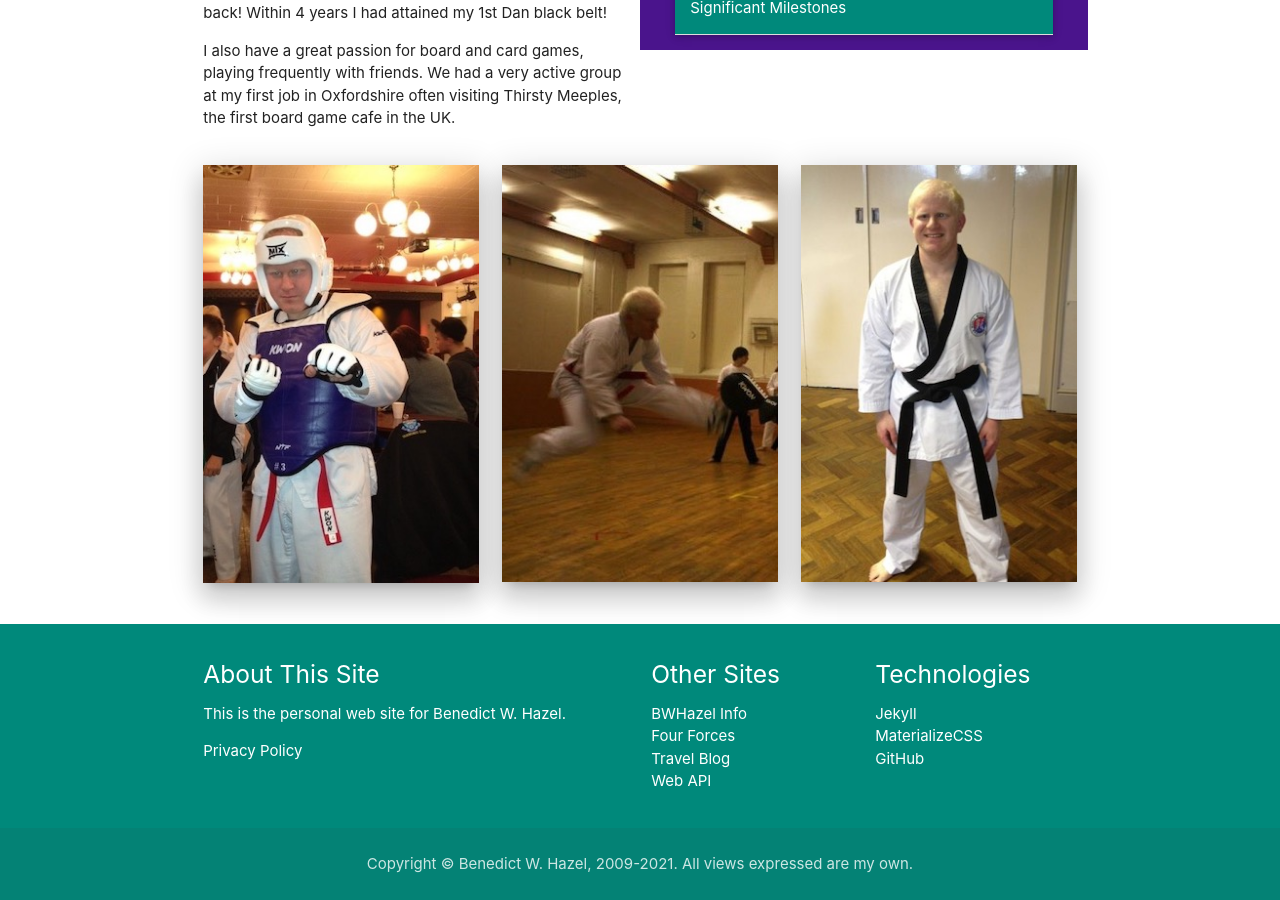
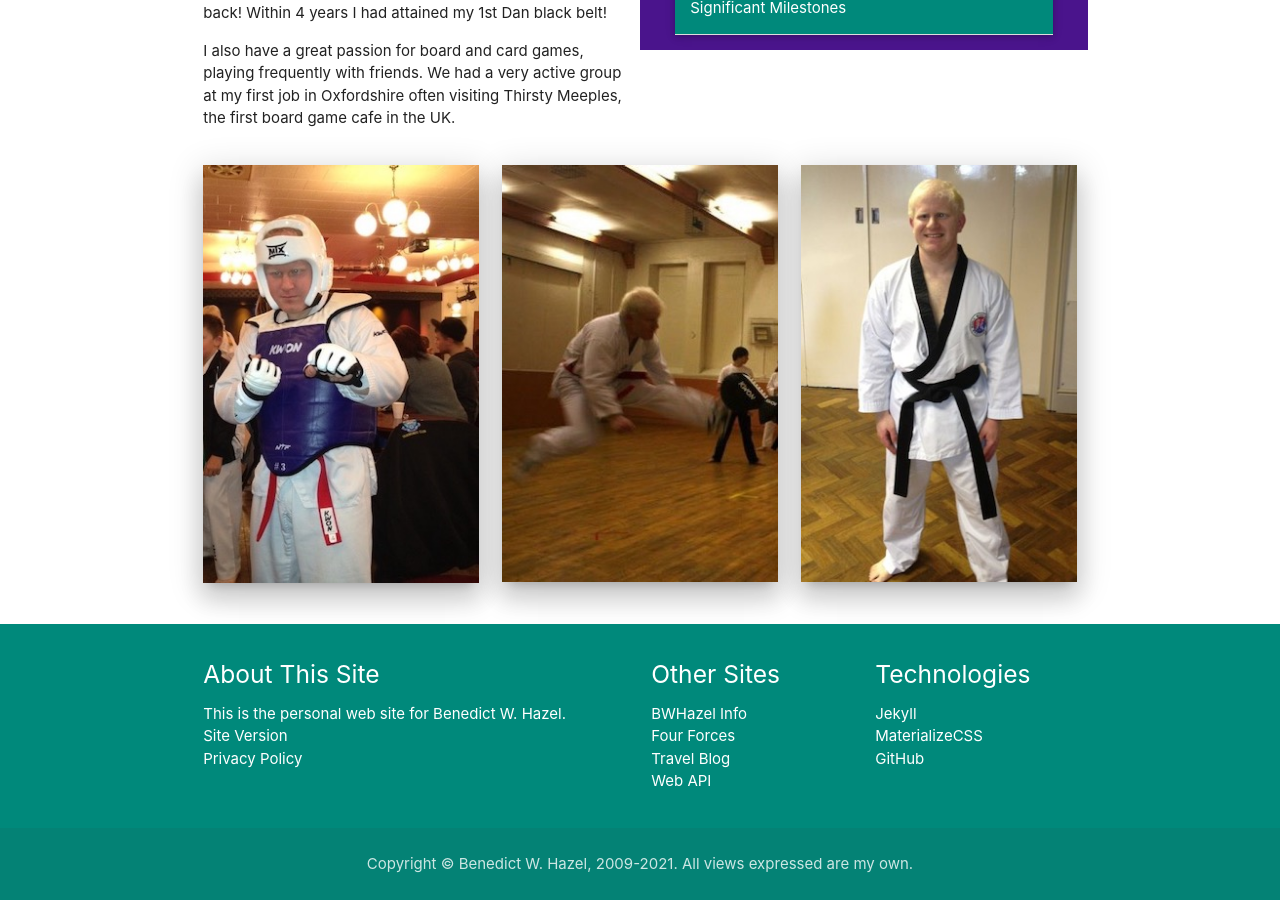
Before and after one commit to BHazel/bwhazel-web-site, a Jekyll site: the page built from src/index.html, in a window 1280 px wide and 900 px high, scrolled down 3146 px. Built offline with Jekyll 4.4.1, drawn with Linux system fonts in a browser that asks for light colours.

Commit message:
Update footer to include site version.

```diff
--- a/src/_data/content.yaml
+++ b/src/_data/content.yaml
@@ -235,6 +235,8 @@ info:
     privacyPolicy:
       title: Privacy Policy
       url: http://info.bwhazel.co.uk/privacy-policy
+    version:
+      title: Site Version
   otherSites:
     title: Other Sites
     links:
--- a/src/_includes/footer.html
+++ b/src/_includes/footer.html
@@ -4,8 +4,11 @@
         <div class="row">
             <div class="col m6 s12">
                 <h5>{{infoData.about.title}}</h5>
-                <p>{{infoData.about.description}}</p>
-                <p><a href="{{infoData.about.privacyPolicy.url}}">{{infoData.about.privacyPolicy.title}}</a></p>
+                <p>
+                    {{infoData.about.description}}<br />
+                    {{infoData.about.version.title}} {{site.version}}<br />
+                    <a href="{{infoData.about.privacyPolicy.url}}">{{infoData.about.privacyPolicy.title}}</a>
+                </p>
             </div>
             <div class="col m3 s12">
                 <h5>{{infoData.otherSites.title}}</h5>
```
